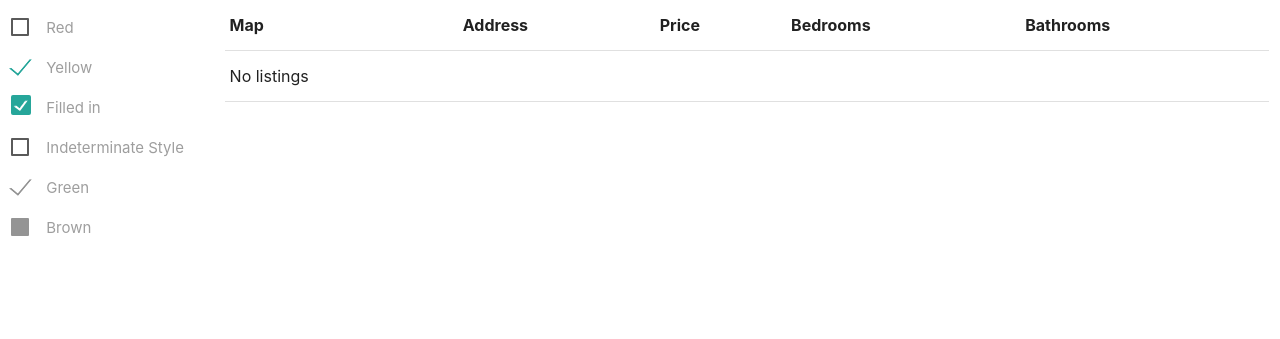
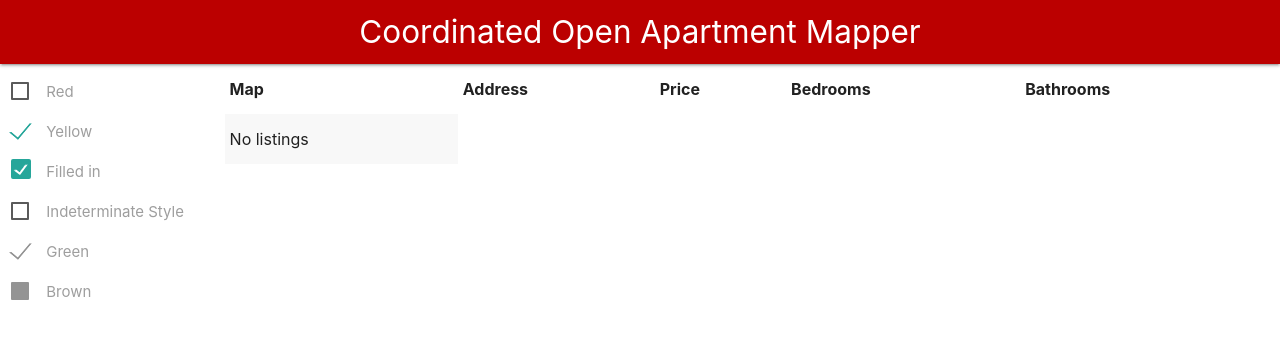
Before and after one commit to maxdg99/off-campus, a Django app: page / in a window 1280 px wide. Shown: the top 339 px of the page. Run offline with Django 3.2, Linux system fonts and the light colour scheme; data that the repository does not hold is empty; some libraries are stand-ins or nearby versions.

Commit message:
Added inline custom css

```diff
--- a/apartmentSearchProject/apartmentSearchApp/templates/index.html
+++ b/apartmentSearchProject/apartmentSearchApp/templates/index.html
@@ -1,15 +1,28 @@
 <head>
-    <title>Coordinated Open Apartment Mapper (COAM)</title>
+    <title>COAM</title>
 
     <!-- Materialize -->
     <link rel="stylesheet" href="https://cdnjs.cloudflare.com/ajax/libs/materialize/1.0.0/css/materialize.min.css">
     <script src="https://cdnjs.cloudflare.com/ajax/libs/materialize/1.0.0/js/materialize.min.js"></script>
 
-    <!-- Script for OpenMaps Markers -->
+    <!-- OpenStreetMap Markers -->
     <script src="http://www.openlayers.org/api/OpenLayers.js"></script>
+
+    <!-- Custom CSS -->
+    <style>
+        .nav-wrapper {
+            background-color: #bb0000;
+        }
+    </style>
 </head>
 
 <body>
+    <nav>
+        <div class="nav-wrapper">
+            <a href="#" class="brand-logo center">Coordinated Open Apartment Mapper</a>
+        </div>
+    </nav>
+
     <div class="container-fluid">
         <div class="row">
             <div class="col s2">
@@ -54,7 +67,7 @@
             </div>
 
             <div class="col s10">
-                <table>
+                <table class="striped">
                     <thead>
                         <tr>
                             <th>Map</th>
```
Also changed, not shown: apartmentSearchProject/apartmentSearchApp/templates/style.css (deleted).
